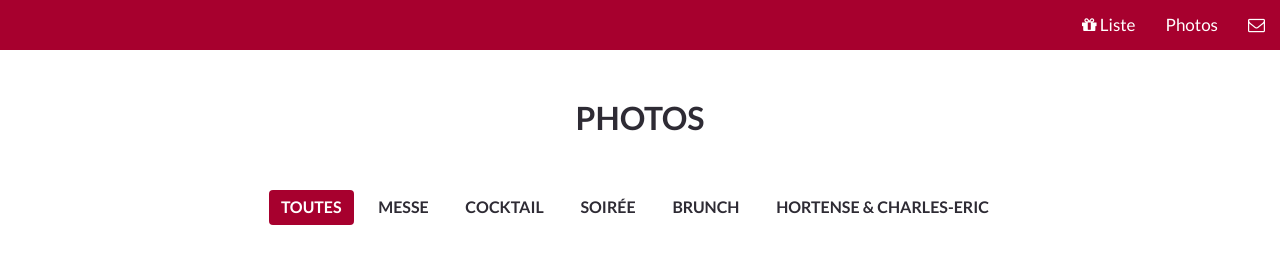
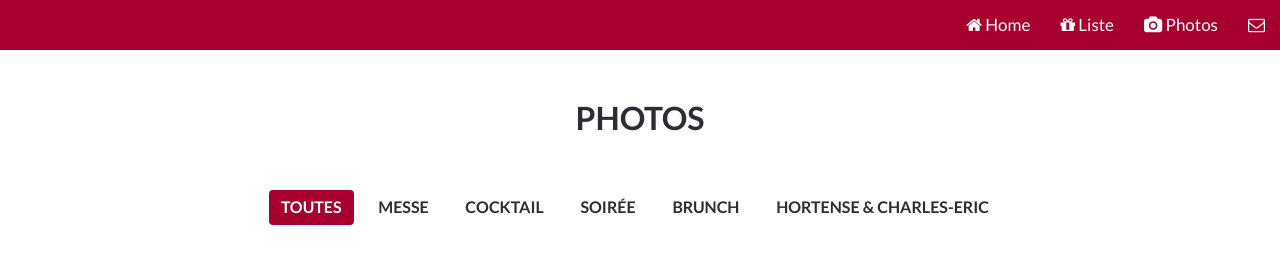
Before and after one commit to CharlouLD/MHCE-Gallery, a plain HTML site: page gallery.html in a window 1280 px wide. Shown: the top 258 px of the page. Drawn offline with Linux system fonts and the light colour scheme.

Commit message:
css update

```diff
--- a/gallery.html
+++ b/gallery.html
@@ -3,6 +3,7 @@
 <head>
 	<title>MHCE: Photos</title>
 <link href="css/style.css" rel="stylesheet" type="text/css" media="all" />
+
   <!--fonts-->
     <link href='http://fonts.googleapis.com/css?family=Merriweather:400,300,300italic,400italic,700,700italic,900,900italic' rel='stylesheet' type='text/css'>
     <link href='http://fonts.googleapis.com/css?family=Lato:100,200,300,400,500,600,700,800,900,100italic,300italic,400italic,700italic,900italic' rel='stylesheet' type='text/css'>
@@ -54,10 +55,13 @@
           </ul> -->
           <ul class="nav navbar-nav navbar-right">
              <li>
+              <a href="index.html"><i class="fa fa-home"></i> Home</a>
+            </li>
+              <li>
               <a href="https://www.1001listes.fr/moncompte/vueinvites/numLst/644569/pageName/listeCadeaux/"><i class="fa fa-gift"></i> Liste</a>
             </li>
             <li>
-              <a href="#photos">Photos</a>
+              <a href="#photos"><i class="fa fa-camera"></i> Photos</a>
             </li>
             <li>
               <a href="mailto:info@mhce.fr"><i class="fa fa-envelope-o"></i></a>
```
Also changed, not shown: index.html (+1 -0 lines). Lines whose indentation alone changed are shown as unchanged.
